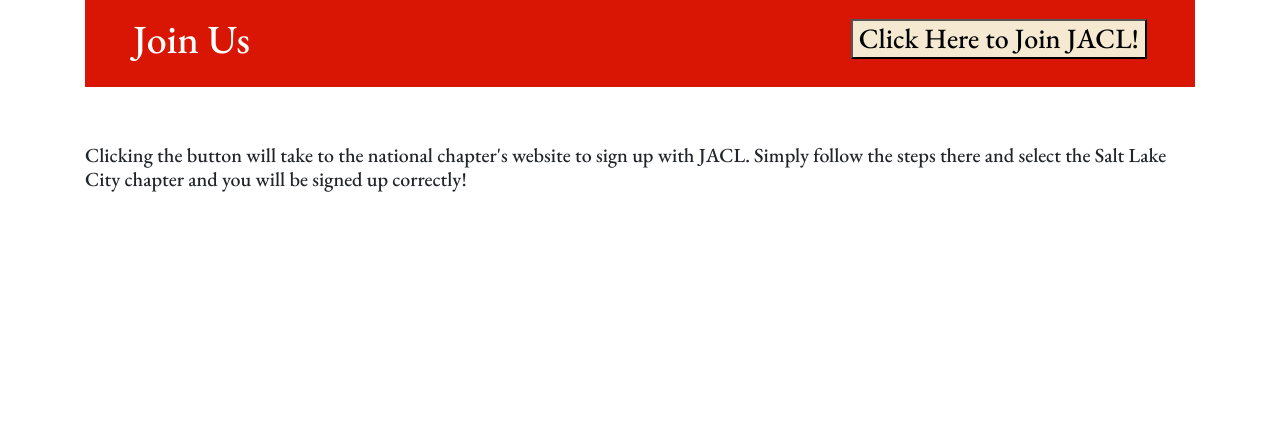
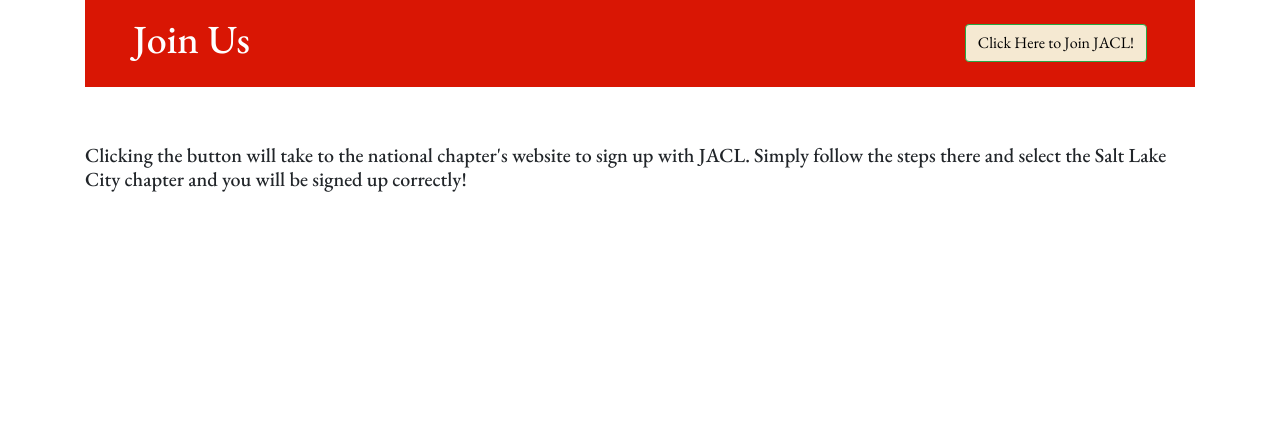
Before and after one commit to cmpt375-2024spring/client-project-jacl, a Django app: page /join/ in a window 1280 px wide; the page is wider, and only the part inside the window is pictured. Shown: the part 139-570 px from the top of that part. Run offline with Django 5.2, Linux system fonts and the light colour scheme; some libraries are stand-ins or nearby versions; some web fonts are replaced; grey boxes are pictures that could not be loaded.

Commit message:
better button

```diff
--- a/app/static/styles/style.css
+++ b/app/static/styles/style.css
@@ -12,6 +12,10 @@ main{
 
 .bg-beige {
     background-color: #f5e9d2!important;
+}
+
+.text-black {
+    color: black!important;
 }
 
 .font-family-julius-sans{
--- a/app/templates/app/join.html
+++ b/app/templates/app/join.html
@@ -7,7 +7,7 @@
         <div class="bg-bridgered d-flex flex-row align-items-center justify-content-between w-100 px-5 py-3 my-2">
             <h1 class="font-family-eb-garamond text-white">Join Us</h1>
             <a href="https://jacl.salsalabs.org/jaclnewmemberform/index.html" target="_blank">
-                <button class="h3 font-family-eb-garamond bg-beige">Click Here to Join JACL!</button>
+                <button class="font-family-eb-garamond bg-beige btn btn-success text-black">Click Here to Join JACL!</button>
             </a>
         </div>
         <br>
```
